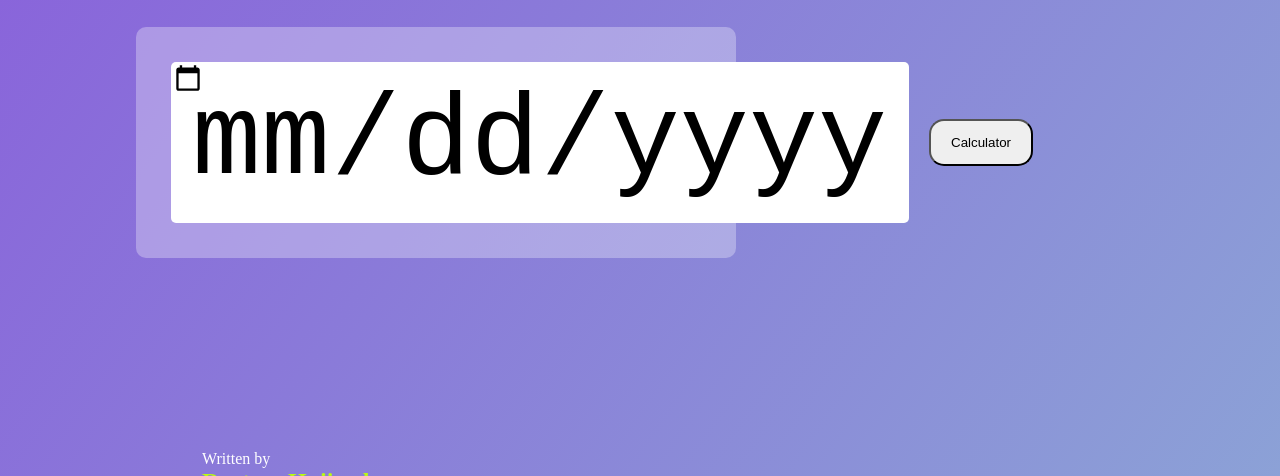
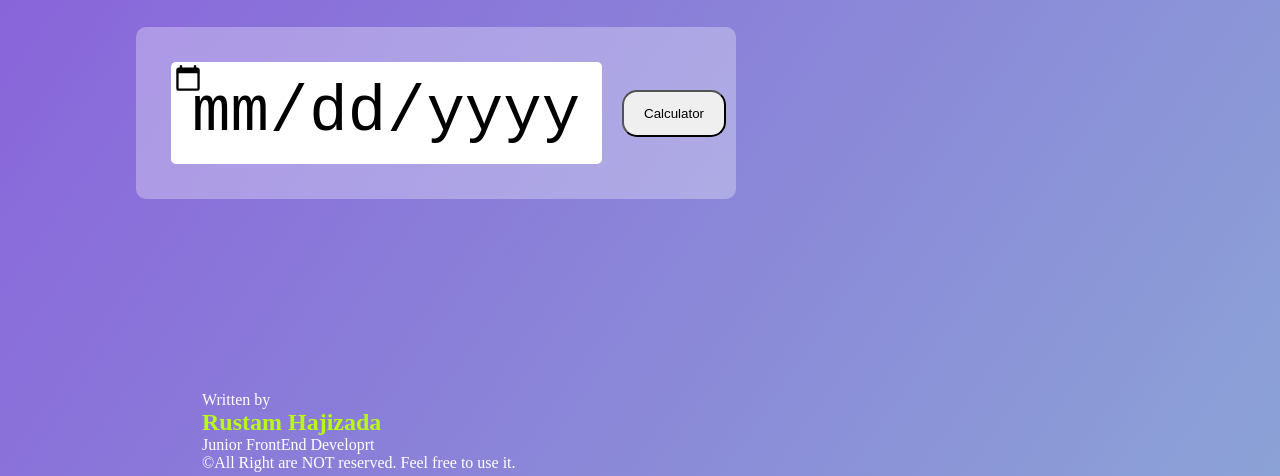
Before and after one commit to RustamHajizadaOriginal/AgeCalculator, a plain HTML site: page index.html in a window 1280 px wide. Shown: the part 624-1100 px from the top of the page. Drawn offline with Linux system fonts and the light colour scheme.

Commit message:
updated font-size of input-box input

```diff
--- a/style.css
+++ b/style.css
@@ -46,7 +46,7 @@
   padding: 14px 20px;
   border: 0;
   outline: 0;
-  font-size: 9vw;
+  font-size: 5vw;
   border-radius: 5px;
   position: relative;
 }
```
